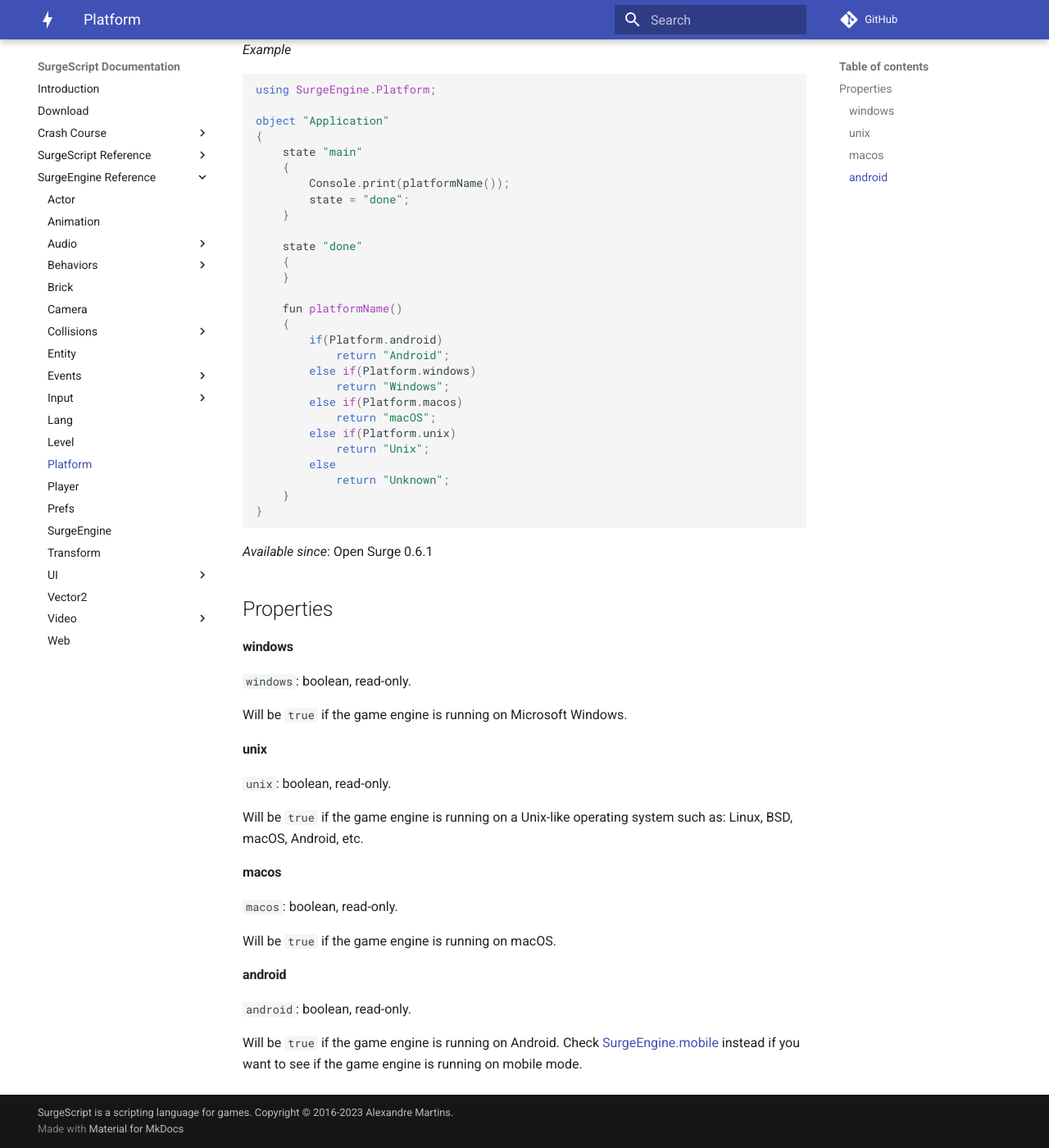
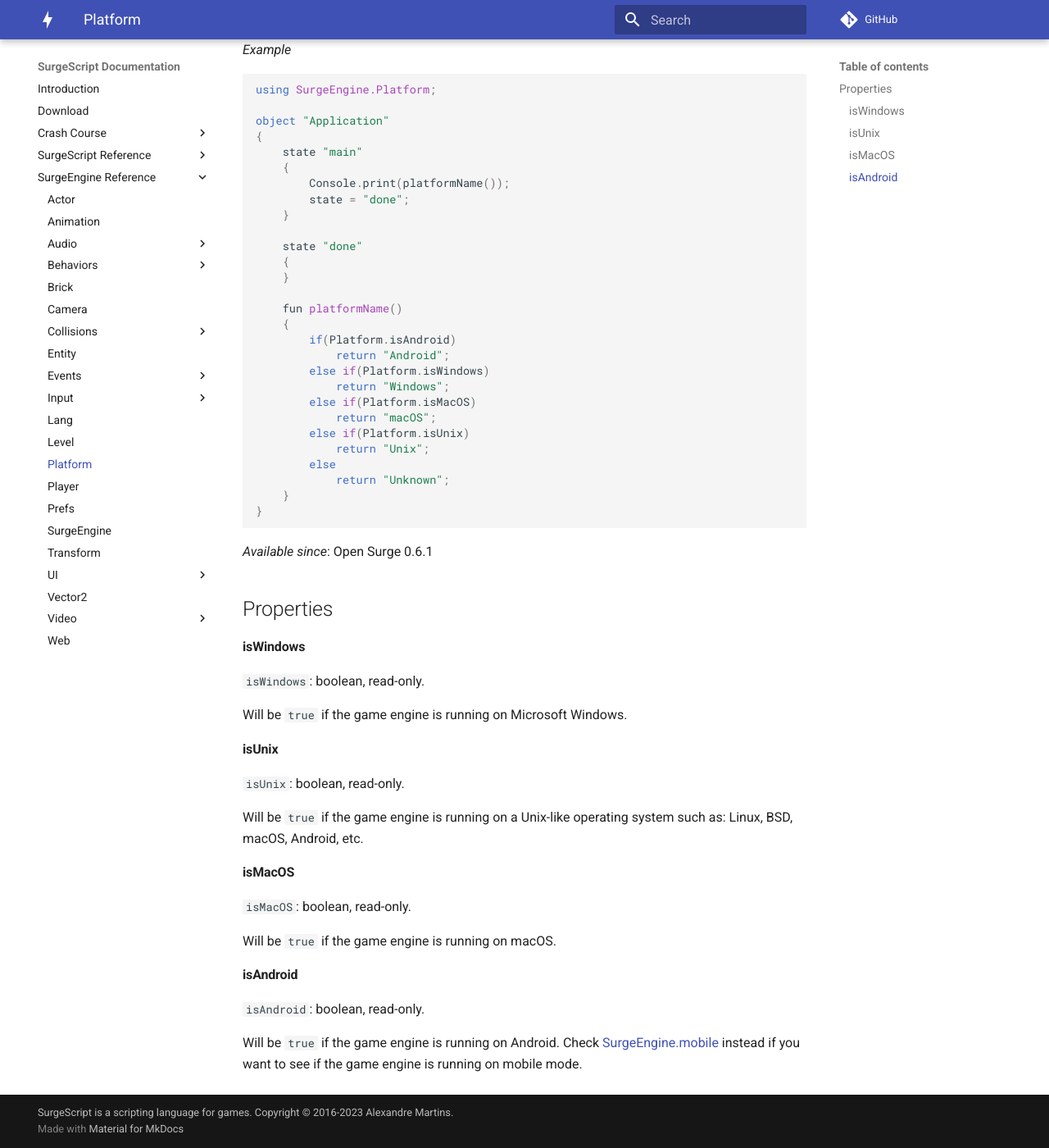
Before and after one commit to alemart/surgescript, an MkDocs documentation site: the page built from docs/engine/platform.md, in a window 1280 px wide and 1400 px high, scrolled down 173 px. Shown: the whole window at 82% size. Built offline with MkDocs 1.6.1 and Material for MkDocs 9.7.7, drawn with Linux system fonts in a browser that asks for light colours; comment, search, counter and statistics services are not loaded.

Commit message:
Docs: rename properties of the SurgeEngine.Platform object

```diff
--- a/docs/engine/platform.md
+++ b/docs/engine/platform.md
@@ -22,13 +22,13 @@ object "Application"
 
     fun platformName()
     {
-        if(Platform.android)
+        if(Platform.isAndroid)
             return "Android";
-        else if(Platform.windows)
+        else if(Platform.isWindows)
             return "Windows";
-        else if(Platform.macos)
+        else if(Platform.isMacOS)
             return "macOS";
-        else if(Platform.unix)
+        else if(Platform.isUnix)
             return "Unix";
         else
             return "Unknown";
@@ -41,26 +41,26 @@ object "Application"
 Properties
 ----------
 
-#### windows
+#### isWindows
 
-`windows`: boolean, read-only.
+`isWindows`: boolean, read-only.
 
 Will be `true` if the game engine is running on Microsoft Windows.
 
-#### unix
+#### isUnix
 
-`unix`: boolean, read-only.
+`isUnix`: boolean, read-only.
 
 Will be `true` if the game engine is running on a Unix-like operating system such as: Linux, BSD, macOS, Android, etc.
 
-#### macos
+#### isMacOS
 
-`macos`: boolean, read-only.
+`isMacOS`: boolean, read-only.
 
 Will be `true` if the game engine is running on macOS.
 
-#### android
+#### isAndroid
 
-`android`: boolean, read-only.
+`isAndroid`: boolean, read-only.
 
 Will be `true` if the game engine is running on Android. Check [SurgeEngine.mobile](/engine/surgeengine#mobile) instead if you want to see if the game engine is running on mobile mode.
```
